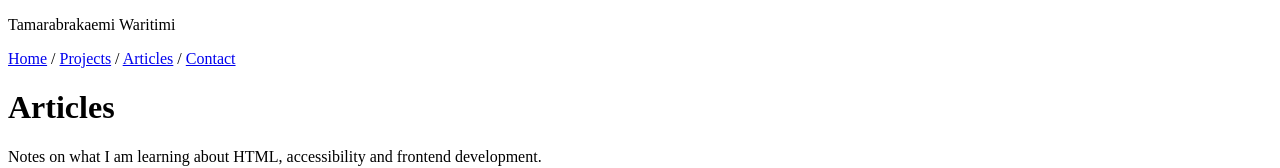
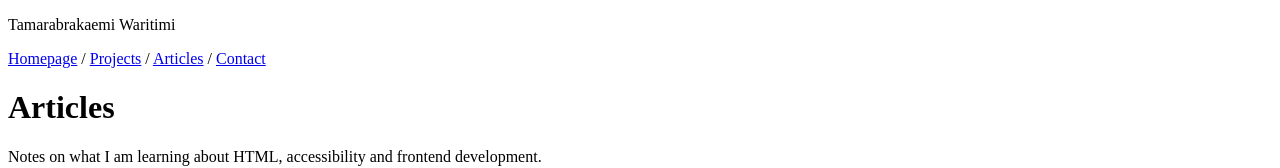
Before and after one commit to 7amarah/basic-html-website, a plain HTML site: page articles.html in a window 1280 px wide. Shown: the top 168 px of the page. Drawn offline with Linux system fonts and the light colour scheme.

```diff
--- a/articles.html
+++ b/articles.html
@@ -48,7 +48,7 @@
     <header>
         <nav>
             <p>Tamarabrakaemi Waritimi</p>
-            <a href="./index.html">Home</a> /
+            <a href="./index.html">Homepage</a> /
             <a href="./projects.html">Projects</a> /
             <a href="./articles.html">Articles</a> /
             <a href="./contact.html">Contact</a>
```
Also changed, not shown: contact.html (+1 -1 lines), index.html (+1 -1 lines), projects.html (+1 -1 lines), 1 other file.
